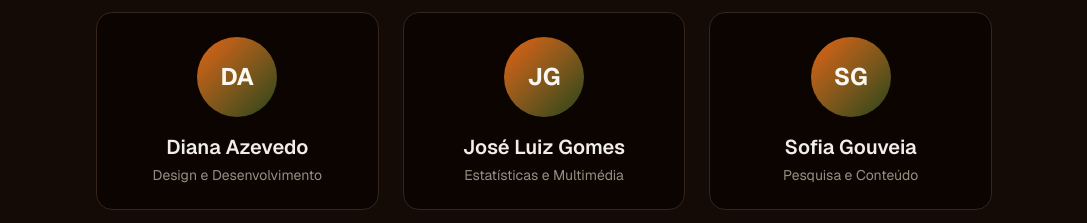
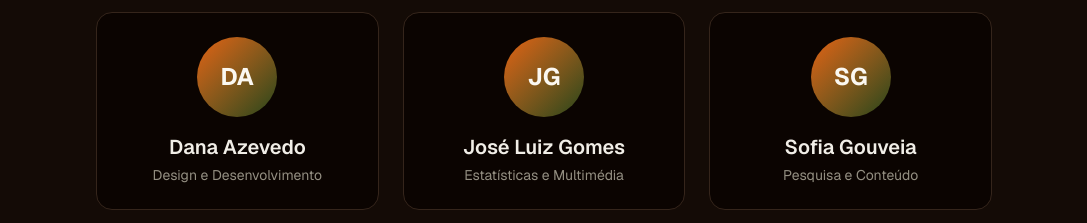
Before and after one commit to NikitaVoltia/Fire-Track, a Next.js app: page /conclusao in a window 1280 px wide. Shown: the part 2300-2523 px from the top of the page, without its empty margins (96-1183 px from the left). Built offline with nearby package versions, Linux system fonts and the light colour scheme.

Commit message:
fix: update team member name from Diana Azevedo to Dana Azevedo

```diff
--- a/app/conclusao/page.tsx
+++ b/app/conclusao/page.tsx
@@ -23,7 +23,7 @@ const staggerContainer = {
 
 const teamMembers = [
   {
-    name: 'Diana Azevedo',
+    name: 'Dana Azevedo',
     role: 'Design e Desenvolvimento',
     avatar: 'DA'
   },
```
